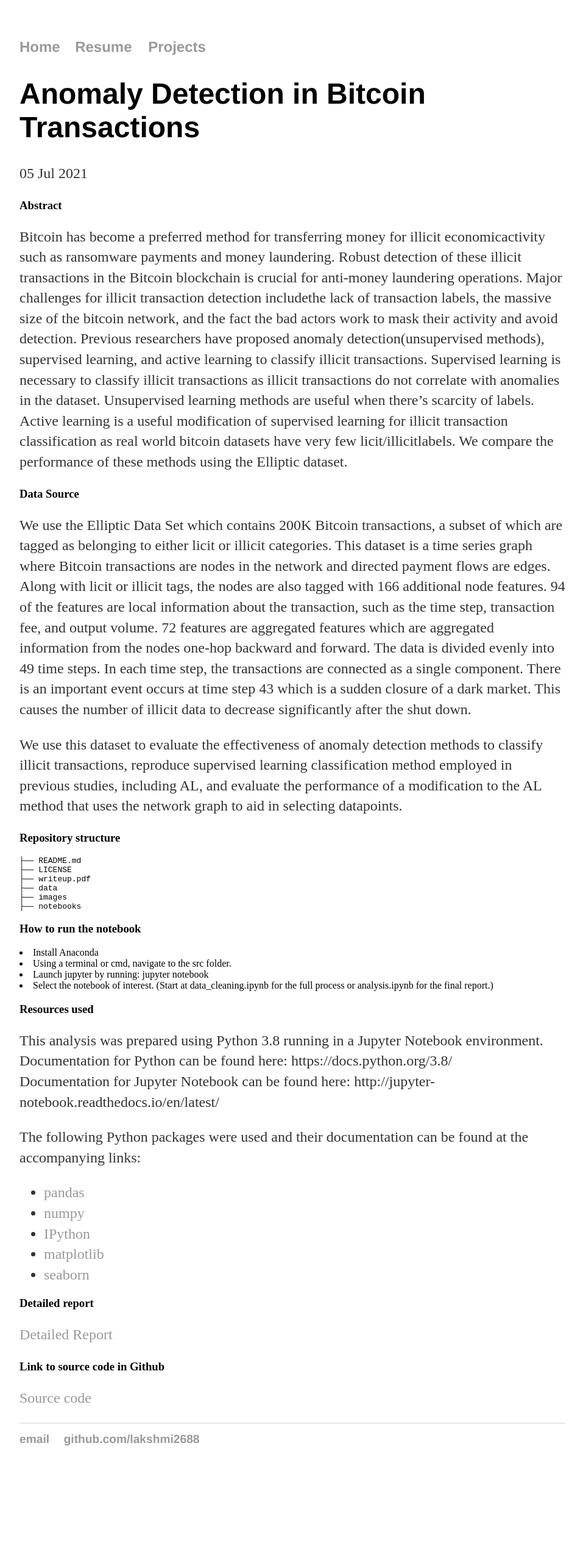
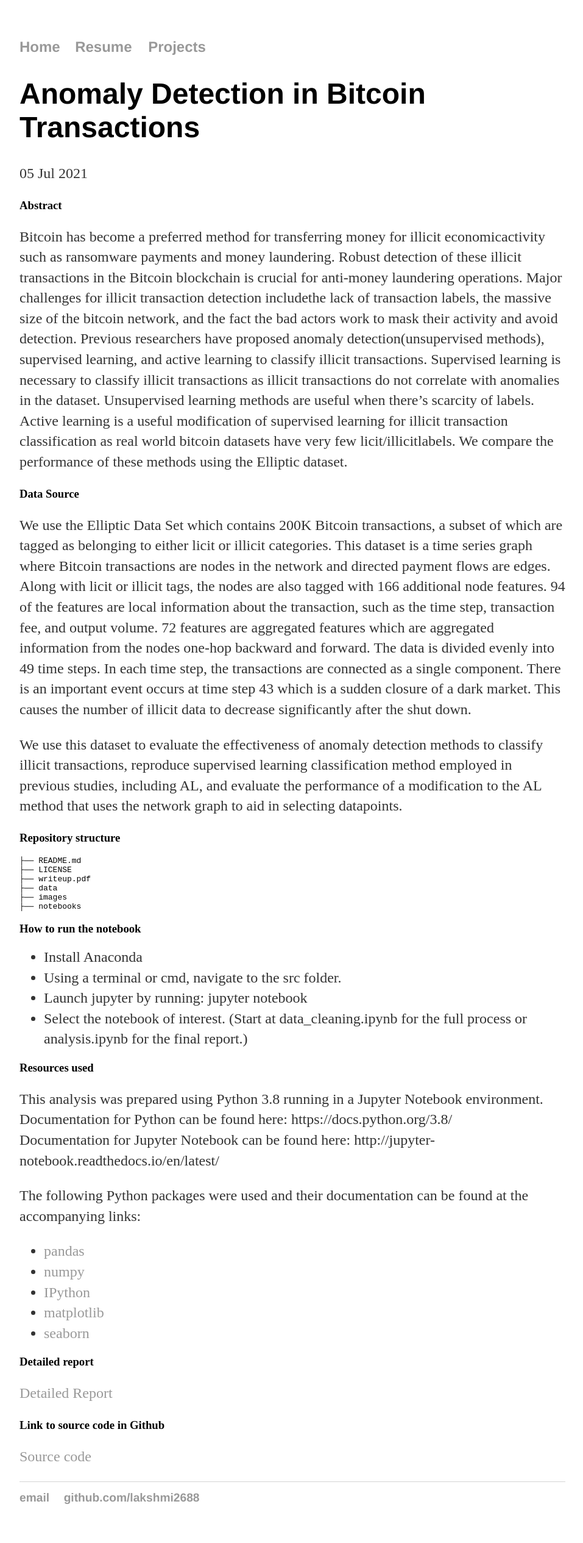
Before and after one commit to lakshmi2688/lakshmi2688.github.io, a Jekyll site: the page built from _posts/2021-07-05-Anomaly-Detection-in-Bitcoin-Transactions.md, in a window 1280 px wide. Shown: the whole page at 61% size, without its empty margins (160-1117 px from the left). Built offline with Jekyll 4.4.1, drawn with Linux system fonts in a browser that asks for light colours; before the commit the page ends 2434 px from its top, so only the background shows below that.

````diff
--- a/_posts/2021-07-05-Anomaly-Detection-in-Bitcoin-Transactions.md
+++ b/_posts/2021-07-05-Anomaly-Detection-in-Bitcoin-Transactions.md
@@ -23,10 +23,10 @@ date: 2021-07-05
 ├── notebooks
 ```
 <h3>How to run the notebook</h3>
-<li>Install Anaconda</li>
+<ul><li>Install Anaconda</li>
 <li>Using a terminal or cmd, navigate to the src folder.</li>
 <li>Launch jupyter by running: jupyter notebook</li>
-<li>Select the notebook of interest. (Start at data_cleaning.ipynb for the full process or analysis.ipynb for the final report.)</li>
+<li>Select the notebook of interest. (Start at data_cleaning.ipynb for the full process or analysis.ipynb for the final report.)</li></ul>
 
 <h3>Resources used</h3>
 
````
